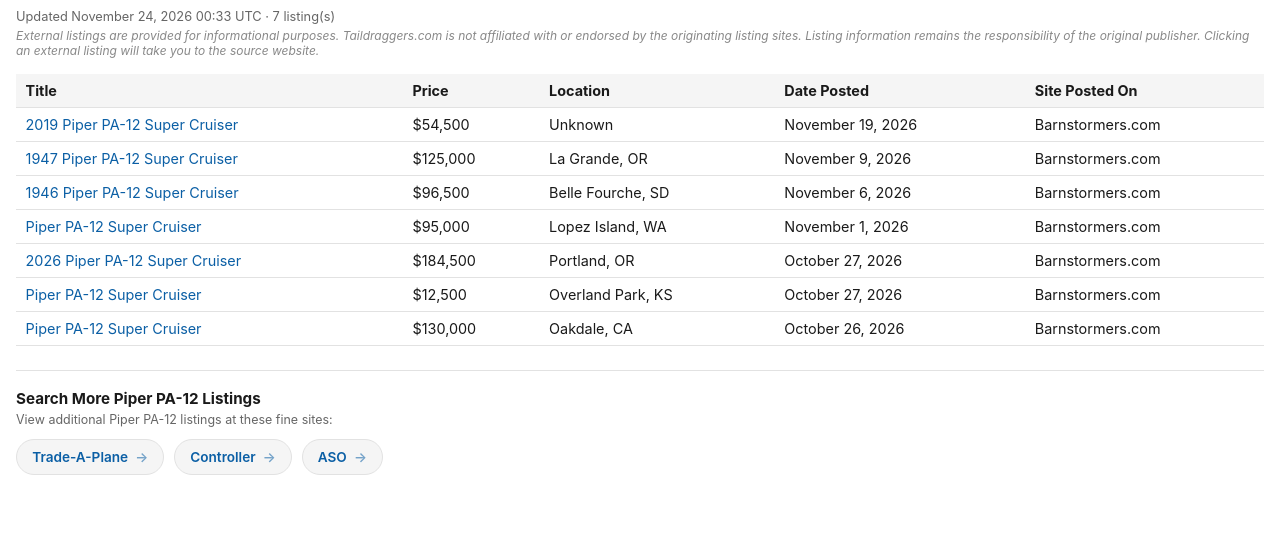
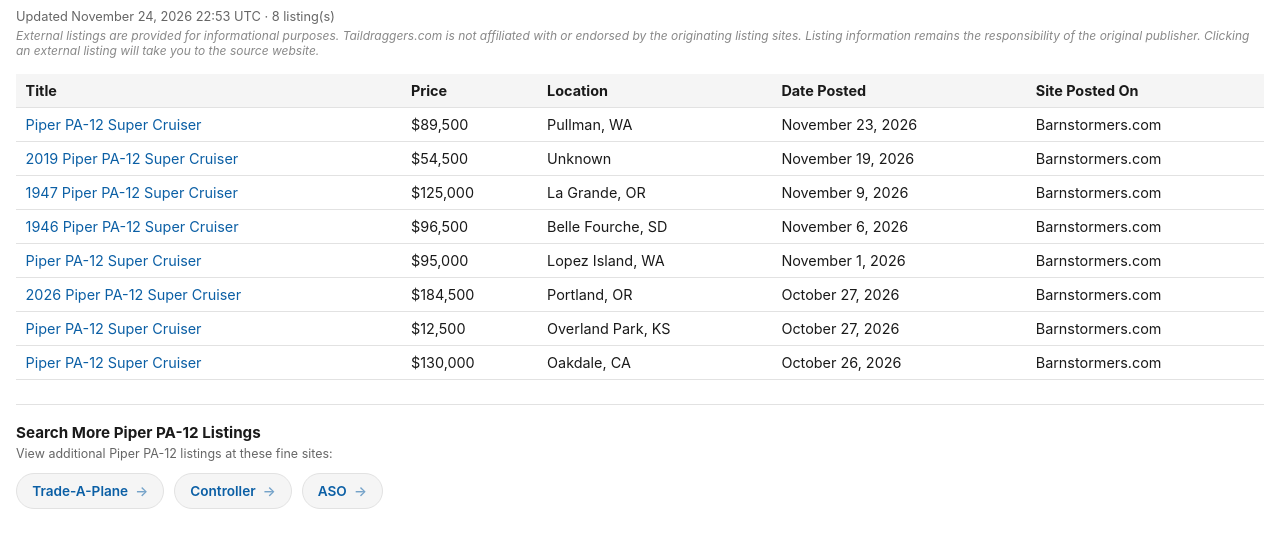
Before and after one commit to taildraggers/piper-pa12-for-sale, a plain HTML site: page docs/index.html in a window 1280 px wide. Shown: the part 43-590 px from the top of the page. Drawn offline with Linux system fonts and the light colour scheme.

Commit message:
Update Piper PA-12 listings (2026-11-24)

```diff
--- a/docs/index.html
+++ b/docs/index.html
@@ -76,13 +76,14 @@
 </head>
 <body>
   <h1>Other Piper PA-12 Ads on the Web</h1>
-  <div class="updated">Updated November 24, 2026 00:33 UTC &middot; 7 listing(s)</div>
+  <div class="updated">Updated November 24, 2026 22:53 UTC &middot; 8 listing(s)</div>
   <div class="disclaimer">External listings are provided for informational purposes. Taildraggers.com is not affiliated with or endorsed by the originating listing sites. Listing information remains the responsibility of the original publisher. Clicking an external listing will take you to the source website.</div>
   <table>
     <thead>
       <tr><th>Title</th><th>Price</th><th>Location</th><th>Date Posted</th><th>Site Posted On</th></tr>
     </thead>
     <tbody>
+        <tr><td><a href="https://www.barnstormers.com/classified-2044584-Piper-PA-12-Super-Cruiser.html" target="_blank" rel="noopener noreferrer">Piper PA-12 Super Cruiser</a></td><td>$89,500</td><td>Pullman, WA</td><td>November 23, 2026</td><td>Barnstormers.com</td></tr>
         <tr><td><a href="https://www.barnstormers.com/classified-2065151-2019-Experimental-PA-12.html" target="_blank" rel="noopener noreferrer">2019 Piper PA-12 Super Cruiser</a></td><td>$54,500</td><td>Unknown</td><td>November 19, 2026</td><td>Barnstormers.com</td></tr>
         <tr><td><a href="https://www.barnstormers.com/classified-2082815-1947-Piper-PA-12-Super-Cruiser.html" target="_blank" rel="noopener noreferrer">1947 Piper PA-12 Super Cruiser</a></td><td>$125,000</td><td>La Grande, OR</td><td>November 9, 2026</td><td>Barnstormers.com</td></tr>
         <tr><td><a href="https://www.barnstormers.com/classified-2082274-1946-Piper-PA-12-(150hp).html" target="_blank" rel="noopener noreferrer">1946 Piper PA-12 Super Cruiser</a></td><td>$96,500</td><td>Belle Fourche, SD</td><td>November 6, 2026</td><td>Barnstormers.com</td></tr>
```
